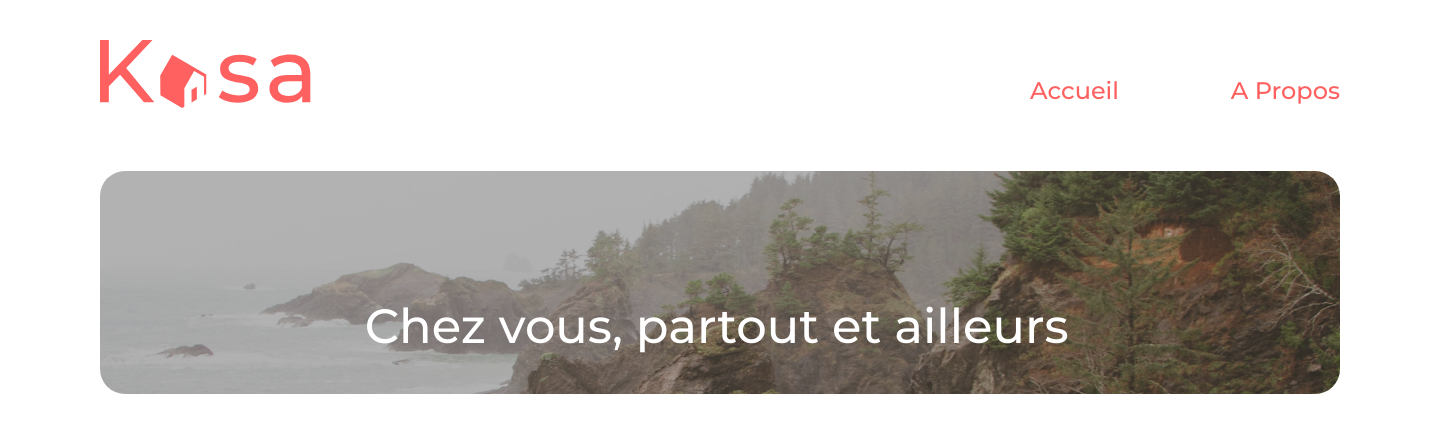
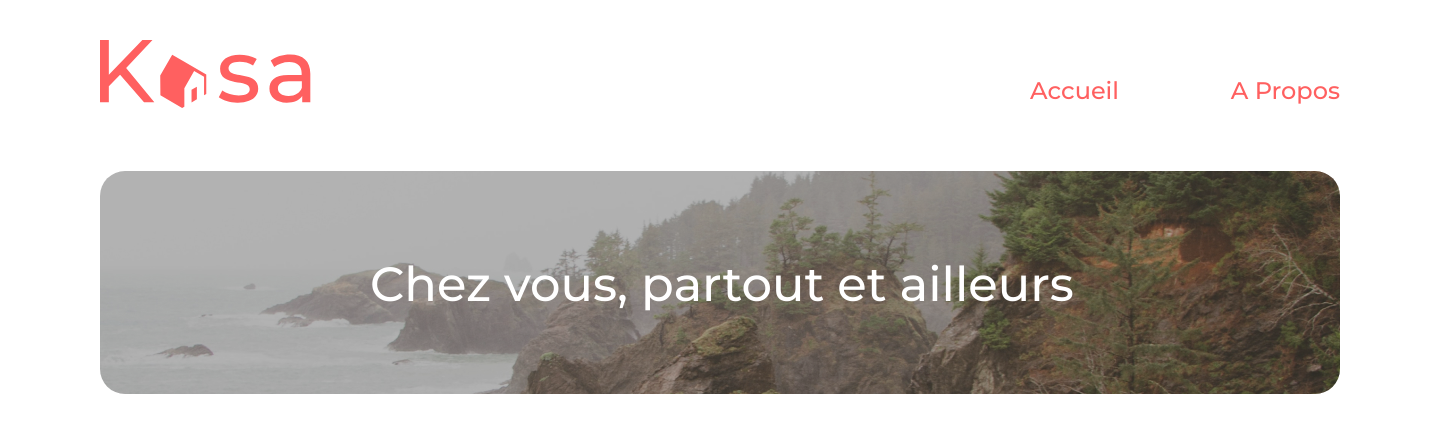
Before and after one commit to EloiMgn/EloiMagnien_11_06122021, a React (Create React App) app: page / in a window 1280 px wide. Shown: the top 432 px of the page, 1440 px wide, since content can reach past the window. Built offline with nearby package versions, Linux system fonts and the light colour scheme.

Commit message:
reorganisation composants

```diff
--- a/src/Components/Banner/Banner.css
+++ b/src/Components/Banner/Banner.css
@@ -12,9 +12,9 @@
 
 .banner_title{
   position: absolute;
-  left: 28.5%;
-  top: 45%;
-  bottom: 69.04%;
+  left: 370px;
+  top: 250px;
+  height: fit-content;
   font-family: Montserrat;
   font-style: normal;
   font-weight: 500;
--- a/src/Components/Gallery/Gallery.css
+++ b/src/Components/Gallery/Gallery.css
@@ -0,0 +1,9 @@
+.gallery{
+  position: absolute;
+width: 1240px;
+height: 829px;
+left: 100px;
+top: 437px;
+background: #F7F7F7;
+border-radius: 25px;
+}
--- a/src/Components/Gallery/Gallery.jsx
+++ b/src/Components/Gallery/Gallery.jsx
@@ -0,0 +1,14 @@
+import React from 'react';
+import './Gallery.css'
+
+class Gallery extends React.Component {
+  render() {
+    return (
+      <div className="gallery">
+
+      </div>
+    )
+  }
+}
+
+export default Gallery
--- a/src/Components/Header/Header.css
+++ b/src/Components/Header/Header.css
@@ -1,9 +1,7 @@
 .header {
-  position: absolute;
+  padding: 40px 100px;
   width: 1240px;
   height: 68px;
-  left: 100px;
-  top: 40px;
   display: flex;
   justify-content: space-between;
 }
--- a/src/Components/Header/Header.jsx
+++ b/src/Components/Header/Header.jsx
@@ -1,4 +1,3 @@
-// import { Link } from 'react-router-dom';
 import React from 'react';
 import { Link } from 'react-router-dom';
 import Logo from '../../Assets/LOGO.svg'
@@ -7,13 +6,13 @@ import './Header.css'
 class Header extends React.Component {
   render() {
     return (
-      <div className="header">
+      <header className="header">
         <Link to="/" className='welcomePage mainNav-link'><img src={Logo} className="main-logo" alt="Logo Kasa" /></Link>
         <nav className='mainNav'>
             <Link to="/" className='welcomePage mainNav-link'>Accueil</Link>
             <Link to="/about" className='about mainNav-link'>A Propos</Link>
         </nav>
-      </div>
+      </header>
     )
   }
 }
--- a/src/Pages/Home/Home.css
+++ b/src/Pages/Home/Home.css
@@ -0,0 +1,5 @@
+.homepage {
+  width: 1240px;
+  height: 1095px;
+
+}
--- a/src/Pages/Home/Home.jsx
+++ b/src/Pages/Home/Home.jsx
@@ -1,14 +1,17 @@
 import React from 'react';
+import './Home.css'
 import Banner from '../../Components/Banner/Banner'
+import Gallery from '../../Components/Gallery/Gallery'
 import homepageBanner from '../../Assets/eric-muhr-P_XxsdVgtpQ-unsplash.jpg'
 // import aboutBanner from '../../Assets/kalen-emsley-Bkci_8qcdvQ-unsplash 2.jpg'
 
 class Home extends React.Component {
   render() {
     return (
-    <div className='homepage'>
+    <main className='homepage'>
       <Banner src={homepageBanner} title ='Chez vous, partout et ailleurs'/>
-    </div>
+      <Gallery />
+    </main>
     )
   }
 }
--- a/src/index.css
+++ b/src/index.css
@@ -5,9 +5,15 @@ body {
     sans-serif;
   -webkit-font-smoothing: antialiased;
   -moz-osx-font-smoothing: grayscale;
+  min-height: 100%;
 }
 
 code {
   font-family: source-code-pro, Menlo, Monaco, Consolas, 'Courier New',
     monospace;
 }
+#root{
+  display: flex;
+  flex-direction: column;
+  justify-content: space-between;
+}
--- a/src/index.jsx
+++ b/src/index.jsx
@@ -6,11 +6,12 @@ import './reset.css';
 import Home from './Pages/Home/Home'
 import About from './Pages/About/About'
 import Header from './Components/Header/Header'
+import Footer from './Components/Footer/Footer'
 import reportWebVitals from './reportWebVitals';
 
 ReactDOM.render(
   <React.StrictMode>
-      <Router>
+      <Router className="index">
         <Header />
         <Routes>
           <Route excact path="/" element={<Home />} />
@@ -19,6 +20,7 @@ ReactDOM.render(
               <Error />
           </Route> */}
         </Routes>
+        <Footer />
       </Router>
 </React.StrictMode>,
   document.getElementById('root')
--- a/src/reset.css
+++ b/src/reset.css
@@ -41,3 +41,8 @@ table {
 	border-collapse: collapse;
 	border-spacing: 0;
 }
+
+html{
+	width: 100%;
+	height: 100%;
+}
```
